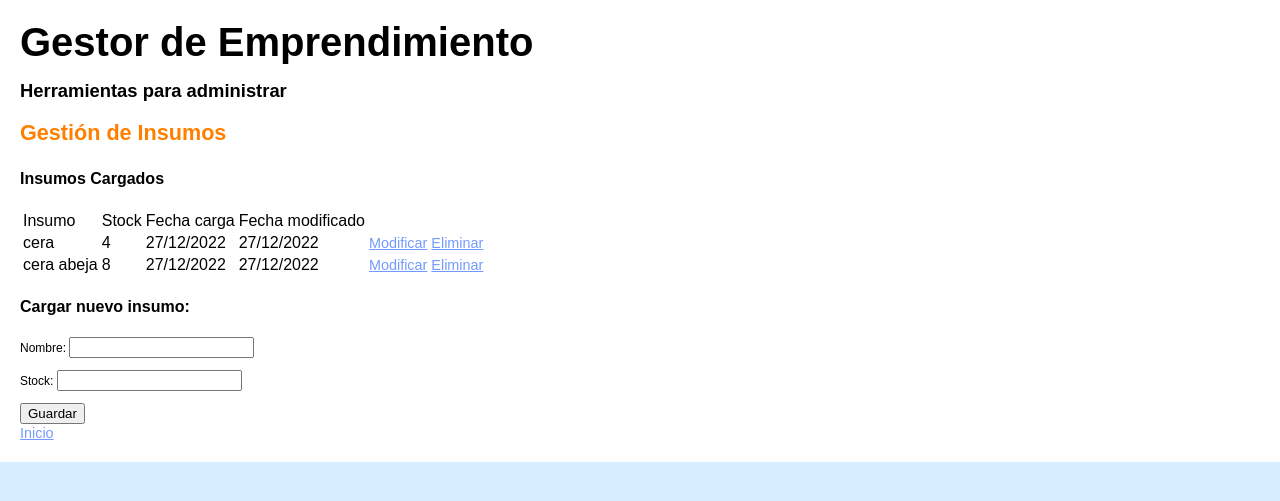
After one commit to Toni-C1/web_gestion_Django, a Django app: page /insumos_crear/ in a window 1280 px wide. The commit adds this page. Shown: the top 501 px of the page. Run offline with Django 4.2, Linux system fonts and the light colour scheme; data comes from the database, SQL or seed files in the repository.

Commit message:
CRUD creado

```diff
--- a/web_gestion/gestor/admin.py
+++ b/web_gestion/gestor/admin.py
@@ -7,5 +7,5 @@ class CamposAdmin(admin.ModelAdmin):
     readonly_fields = ('created','modified')
     list_display = ('nombre', 'stock', 'modified')
 
-admin.site.register(Producto, CamposAdmin)
-admin.site.register(Insumo, CamposAdmin)
+admin.site.register(Productos, CamposAdmin)
+admin.site.register(Insumos, CamposAdmin)
--- a/web_gestion/gestor/forms.py
+++ b/web_gestion/gestor/forms.py
@@ -3,10 +3,10 @@ from .models import *
 
 class Producto_Form(forms.ModelForm):
     class Meta:
-        model = Producto
+        model = Productos
         fields = ('nombre', 'stock')
 
 class Insumo_Form(forms.ModelForm):
     class Meta:
-        model = Insumo
+        model = Insumos
         fields = ('nombre', 'stock')
--- a/web_gestion/gestor/models.py
+++ b/web_gestion/gestor/models.py
@@ -5,7 +5,8 @@
 from django.db import models
 
 # Create your models here.
-class Producto(models.Model):
+class Productos(models.Model):
+    id = models.IntegerField(primary_key=True, unique=True, auto_created=True)
     nombre = models.CharField(max_length=100)
     stock = models.IntegerField()
     created = models.DateTimeField(auto_now_add=True)
@@ -18,7 +19,8 @@ class Producto(models.Model):
         verbose_name = "Producto"
         verbose_name_plural = "Productos"
 
-class Insumo(models.Model):
+class Insumos(models.Model):
+    id = models.IntegerField(primary_key=True, unique=True, auto_created=True)
     nombre = models.CharField(max_length=100)
     stock = models.IntegerField()
     created = models.DateTimeField(auto_now_add=True, verbose_name="Creado")
--- a/web_gestion/gestor/templates/gestor/home.html
+++ b/web_gestion/gestor/templates/gestor/home.html
@@ -1,7 +1,7 @@
 {% extends "gestor/base.html" %}
 
 {% block content %}
-        <a href="/productos">Gestión de Productos</a>
+        <a href="/productos_crear">Gestión de Productos</a>
         <p></p>
-        <a href="/insumos">Gestión de Insumos</a>
+        <a href="/insumos_crear">Gestión de Insumos</a>
 {% endblock %}
--- /dev/null
+++ b/web_gestion/gestor/templates/gestor/insumos_crear.html
@@ -0,0 +1,43 @@
+{% extends "gestor/base.html" %}
+
+{% block content %}
+<h3>Gestión de Insumos</h3>
+<h4>Insumos Cargados</h4>
+
+<table id="cartera" class="table table-striped">
+    <thead>
+        <tr>
+            <td>Insumo</td>
+            <td>Stock</td>
+            <td>Fecha carga</td>
+            <td>Fecha modificado</td>
+        </tr>
+    </thead>
+    <tbody>
+
+        {% for insumo in insumos %}
+            <tr>
+            <td>{{ insumo.nombre }}</td>
+            <td>{{ insumo.stock }}</td>
+            <td>{{ insumo.created|date:"SHORT_DATE_FORMAT" }}</td>
+            <td>{{ insumo.modified|date:"SHORT_DATE_FORMAT" }}</td>
+            <td><a href="/insumos_editar/{{ insumo.id }}">Modificar</a></td>
+            <td><a href="/insumos_eliminar/{{ insumo.id }}">Eliminar</a></td>
+            </tr>
+        {% endfor %}
+
+    </tbody>
+
+</table>
+<nav>
+    <h4>Cargar nuevo insumo:</h4>
+    <form method="POST" class="post-form">{% csrf_token %}
+
+        {{ form_c.as_p }}
+
+        <button type="submit" class="save btn btn-default">Guardar</button>
+    </form>
+</nav>
+
+<a href="/">Inicio<a></a>
+{% endblock %}
--- a/web_gestion/gestor/views.py
+++ b/web_gestion/gestor/views.py
@@ -1,16 +1,15 @@
-from django.shortcuts import render
+from django.shortcuts import render, redirect
 from .models import *
 from .forms import *
+from django.http import HttpResponse
 
 # Create your views here.
 
 def home(request):
-    productos = Producto.objects.all()
-    insumos = Insumo.objects.all()
-    return render(request, "gestor/home.html", {"productos":productos, "insumos":insumos})
+    return render(request, "gestor/home.html")
 
-def productos(request):
-    productos = Producto.objects.all()
+def productos_crear(request):
+    productos = Productos.objects.all()
 
     #####################################
 
@@ -33,30 +32,103 @@ def productos(request):
         'productos': productos
         }
 
-    return render(request, "gestor/productos.html", context)
+    return render(request, "gestor/productos_crear.html", context)
+
+def productos_editar(request, id_i):
+
+    id_i = int(id_i)
+
+    try:
+        producto_sel = Productos.objects.get(id=id_i)
+    except Productos.DoesNotExist:
+        return redirect('/productos_crear')
 
 
-def insumos(request):
-    insumos = Insumo.objects.all()
+
+    form_e = Producto_Form(request.POST or None,  instance=producto_sel)
+
+
+
+    if form_e.is_valid():
+        form_e.save()
+        return redirect("/productos_crear")
+
+
+    productos = Productos.objects.all()
+
+    context = {
+        'form_e': form_e,
+        'productos': productos,
+        'producto_sel': producto_sel,
+        }
+    return render(request, "gestor/productos_editar.html", context)
+
+def productos_eliminar(request, id_i):
+
+    id_productos = Productos.objects.get(id=id_i)
+
+    id_productos.delete()
+
+    return redirect("/productos_crear")
+
+
+def insumos_crear(request):
+    insumos = Insumos.objects.all()
 
     #####################################
-
-    #Formulario cargar nuevo insumo a la bd
-    form = Insumo_Form()
+    #Formulario para cargar nuevo insumo a la bd
+    form_c = Insumo_Form()
     if request.method == "POST":
 
-        form = Insumo_Form(request.POST)
+        form_c = Insumo_Form(request.POST)
 
-        if form.is_valid():
-            post = form.save(commit=False)
+        if form_c.is_valid():
+            post = form_c.save(commit=False)
             post.save()
 
     else:
-        form = Insumo_Form()
+        form_c = Insumo_Form()
     ####################################
 
     context = {
-        'form': form,
+        'form_c': form_c,
         'insumos': insumos
         }
-    return render(request, "gestor/insumos.html", context)
+    return render(request, "gestor/insumos_crear.html", context)
+
+def insumos_editar(request, id_i):
+
+    id_i = int(id_i)
+
+    try:
+        insumo_sel = Insumos.objects.get(id=id_i)
+    except Insumos.DoesNotExist:
+        return redirect('/insumos_crear')
+
+
+
+    form_e = Insumo_Form(request.POST or None,  instance=insumo_sel)
+
+
+
+    if form_e.is_valid():
+        form_e.save()
+        return redirect("/insumos_crear")
+
+
+    insumos = Insumos.objects.all()
+
+    context = {
+        'form_e': form_e,
+        'insumos': insumos,
+        'insumo_sel': insumo_sel,
+        }
+    return render(request, "gestor/insumos_editar.html", context)
+
+def insumos_eliminar(request, id_i):
+
+    id_insumos = Insumos.objects.get(id=id_i)
+
+    id_insumos.delete()
+
+    return redirect("/insumos_crear")
--- a/web_gestion/web_gestion/urls.py
+++ b/web_gestion/web_gestion/urls.py
@@ -19,13 +19,17 @@ Including another URLconf
 """
 from django.contrib import admin
 from django.urls import path
-from gestor.views import home, productos, insumos
+from gestor.views import *
 from django.conf import settings
 from django.conf.urls.static import static
 
 urlpatterns = [
     path('admin/', admin.site.urls),
     path('', home),
-    path('productos/', productos),
-    path('insumos/', insumos),
+    path('productos_crear/', productos_crear),
+    path('productos_editar/<int:id_i>', productos_editar),
+    path('productos_eliminar/<int:id_i>', productos_eliminar),
+    path('insumos_crear/', insumos_crear),
+    path('insumos_editar/<int:id_i>', insumos_editar),
+    path('insumos_eliminar/<int:id_i>', insumos_eliminar),
   ]+ static(settings.STATIC_URL, document_root=settings.STATIC_ROOT)
```
Also changed, not shown: web_gestion/gestor/templates/gestor/insumos_editar.html (renamed from web_gestion/gestor/templates/gestor/insumos.html, +19 -4 lines), web_gestion/gestor/templates/gestor/productos_crear.html (added, +45 -0 lines), web_gestion/gestor/templates/gestor/productos_editar.html (renamed from web_gestion/gestor/templates/gestor/productos.html, +14 -6 lines), web_gestion/db.sqlite3, web_gestion/gestor/migrations/0005_insumos_productos_delete_insumo_delete_producto.py (added).
